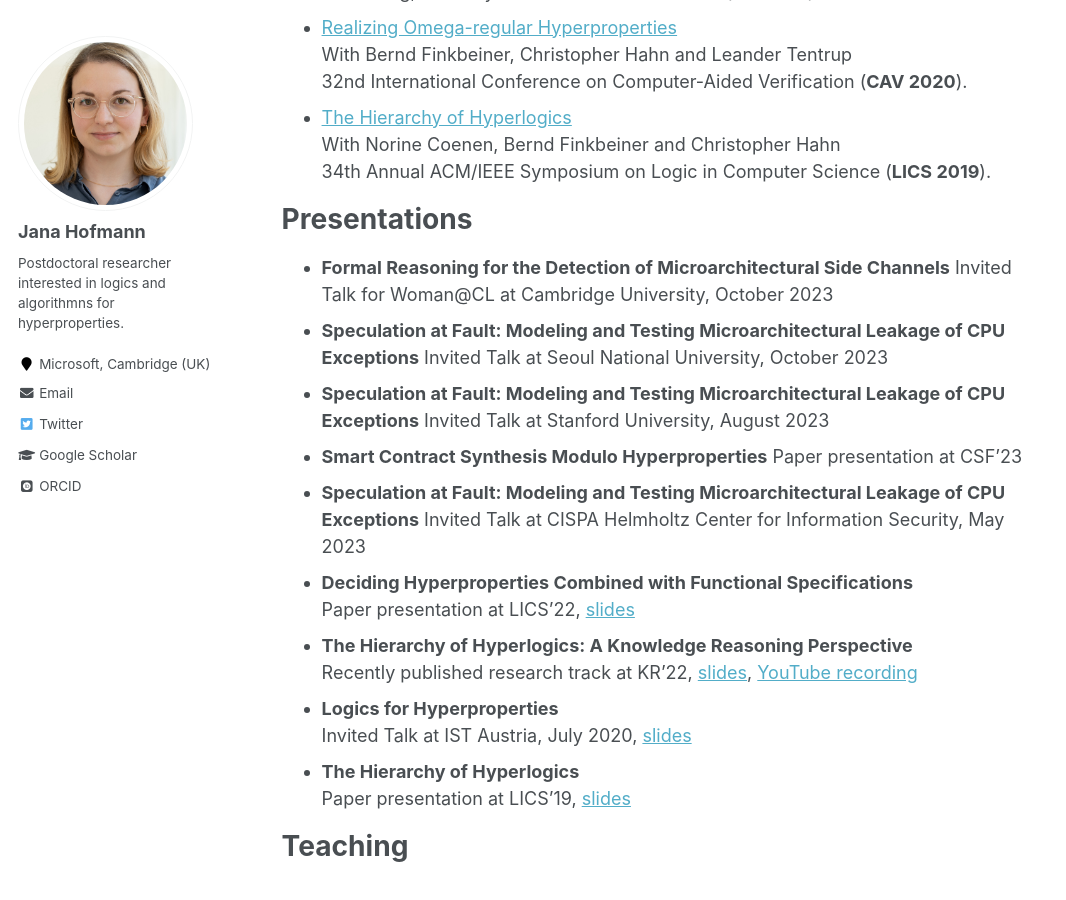
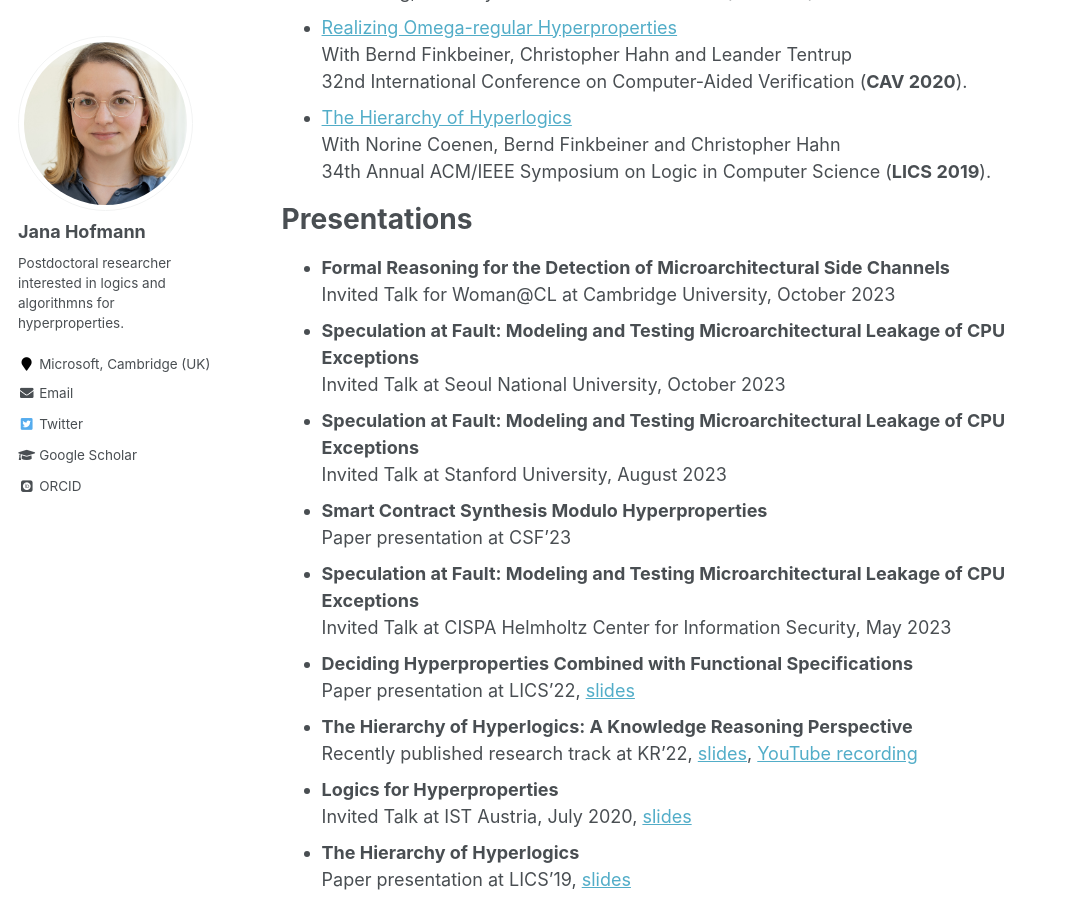
Before and after one commit to janahofmann/janahofmann.github.io, a Jekyll site: the page built from _pages/about.md, in a window 1280 px wide and 900 px high, scrolled down 1817 px. Shown: the whole window, without its empty margins (0-1066 px from the left). Built offline with Jekyll 4.4.1, drawn with Linux system fonts in a browser that asks for light colours; emoji names are drawn with the system emoji font; some web fonts are replaced.

Commit message:
website update

```diff
--- a/_pages/about.md
+++ b/_pages/about.md
@@ -72,15 +72,15 @@ I obtained my PhD from [Saarland University](https://saarland-informatics-campus
 
 # Presentations
 
-* **Formal Reasoning for the Detection of Microarchitectural Side Channels**
+* **Formal Reasoning for the Detection of Microarchitectural Side Channels**<br>
   Invited Talk for Woman@CL at Cambridge University, October 2023
-* **Speculation at Fault: Modeling and Testing Microarchitectural Leakage of CPU Exceptions**
+* **Speculation at Fault: Modeling and Testing Microarchitectural Leakage of CPU Exceptions**<br>
   Invited Talk at Seoul National University, October 2023
-* **Speculation at Fault: Modeling and Testing Microarchitectural Leakage of CPU Exceptions**
+* **Speculation at Fault: Modeling and Testing Microarchitectural Leakage of CPU Exceptions**<br>
   Invited Talk at Stanford University, August 2023
-* **Smart Contract Synthesis Modulo Hyperproperties**
+* **Smart Contract Synthesis Modulo Hyperproperties**<br>
   Paper presentation at CSF'23
-* **Speculation at Fault: Modeling and Testing Microarchitectural Leakage of CPU Exceptions**
+* **Speculation at Fault: Modeling and Testing Microarchitectural Leakage of CPU Exceptions**<br>
   Invited Talk at CISPA Helmholtz Center for Information Security, May 2023
 * **Deciding Hyperproperties Combined with Functional Specifications**<br>
   Paper presentation at LICS'22, [slides](http://janahofmann.github.io/files/talk_LICS2022.pdf)
```
